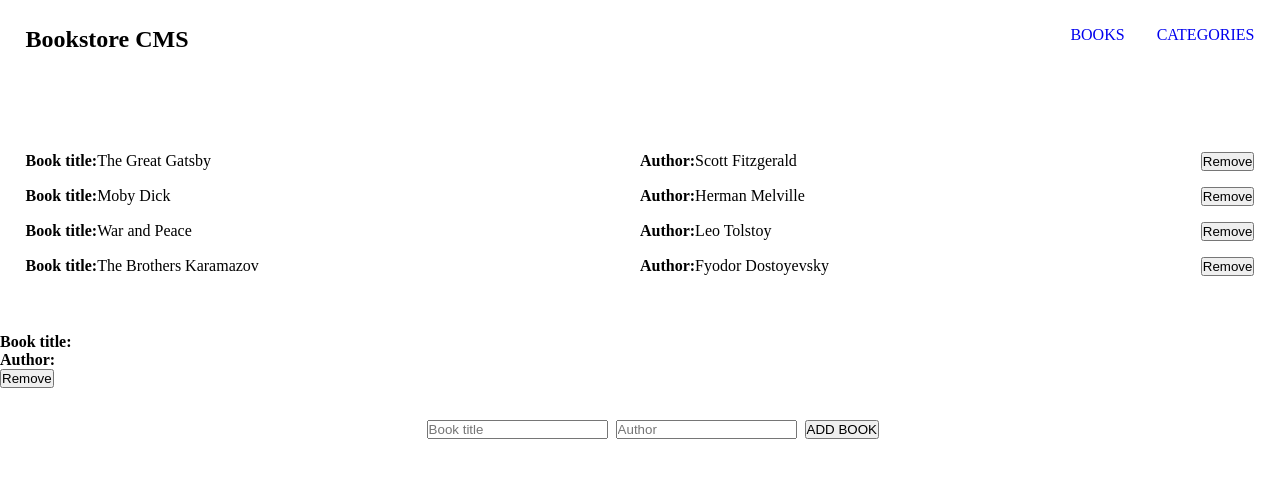
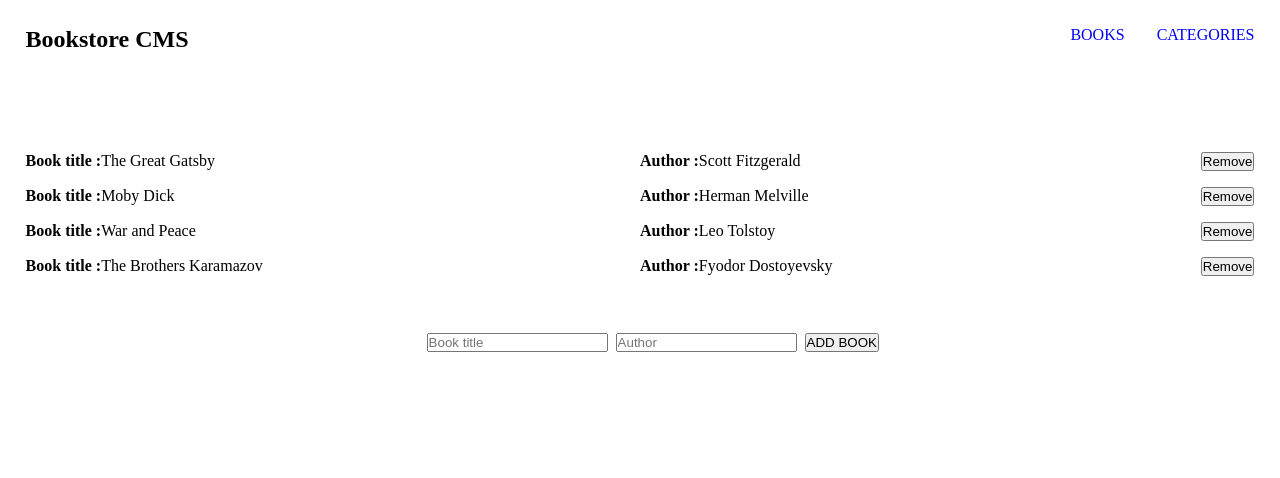
Before and after one commit to Uzair-Manzoor/bookstore, a React (Create React App) app: page / in a window 1280 px wide. Shown: the top 478 px of the page. Built offline with nearby package versions, Linux system fonts and the light colour scheme.

Commit message:
update components

```diff
--- a/src/components/BookList.js
+++ /dev/null
@@ -1,23 +0,0 @@
-import React from 'react';
-import PropTypes from 'prop-types';
-import Book from './book'; // Import the Book component
-
-const BookList = ({ books }) => (
-  <ul className="books">
-    {books.map((book) => (
-      <Book key={book.id} title={book.title} author={book.author} />
-    ))}
-  </ul>
-);
-
-BookList.propTypes = {
-  books: PropTypes.arrayOf(
-    PropTypes.shape({
-      id: PropTypes.string.isRequired,
-      title: PropTypes.string.isRequired,
-      author: PropTypes.string.isRequired,
-    }),
-  ).isRequired,
-};
-
-export default BookList;
--- a/src/components/BookPage.js
+++ b/src/components/BookPage.js
@@ -1,9 +1,8 @@
 import { v4 as uuidv4 } from 'uuid';
 import Book from './book';
-import BookList from './BookList';
 import Form from './form';
 
-const BookPage = () => {
+const BooksPage = () => {
   const books = [
     { id: uuidv4(), title: 'The Great Gatsby', author: 'Scott Fitzgerald' },
     { id: uuidv4(), title: 'Moby Dick', author: 'Herman Melville' },
@@ -13,11 +12,14 @@ const BookPage = () => {
 
   return (
     <>
-      <BookList books={books} />
-      <Book key={books.id} title={books.title} author={books.author} BookList books={books} />
+      <ul className="books">
+        {books.map((book) => (
+          <Book key={book.id} title={book.title} author={book.author} />
+        ))}
+      </ul>
       <Form />
     </>
   );
 };
 
-export default BookPage;
+export default BooksPage;
```
Also changed, not shown: src/components/book.js (+11 -3 lines).
